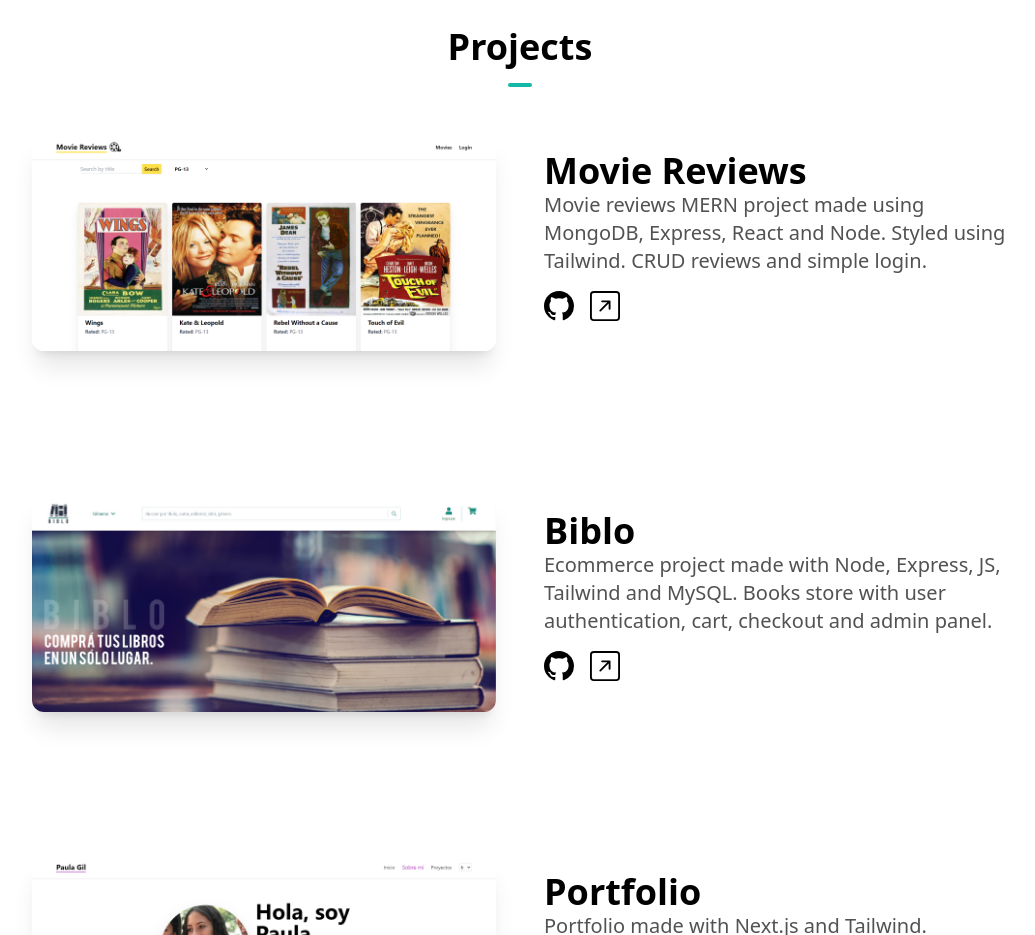
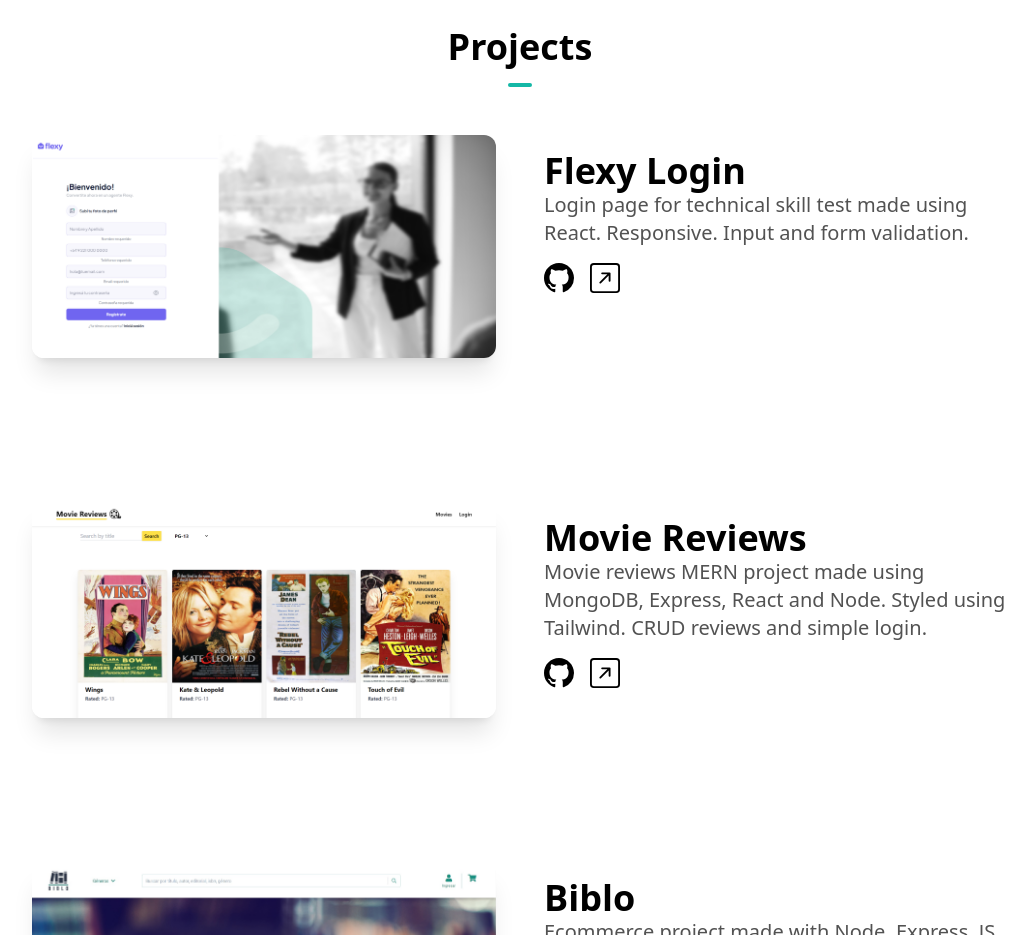
Before and after one commit to agustinmfran/portfolio, a Next.js app: page / in a window 1280 px wide. Shown: the part 1580-2515 px from the top of the page, without its empty margins (120-1155 px from the left). Built offline with nearby package versions, Linux system fonts and the light colour scheme.

Commit message:
project added

```diff
--- a/src/components/ProjectsSection.js
+++ b/src/components/ProjectsSection.js
@@ -10,6 +10,13 @@ const ProjectsSection = () => {
   const { locale } = useRouter();
   const lang = locale === "es" ? es.projectsSection : en.projectsSection;
   const projects = [
+    {
+      name: "Flexy Login",
+      description: lang.flexy.description,
+      image: "/flexy.png",
+      github: "https://github.com/agustinmfran/prueba-tecnica-flexy",
+      link: "https://prueba-tecnica-flexy-delta.vercel.app/",
+    },
     {
       name: "Movie Reviews",
       description: lang.moviereviews.description,
--- a/src/languages/en.js
+++ b/src/languages/en.js
@@ -70,6 +70,10 @@ const en = {
       description:
         "Movie reviews MERN project made using MongoDB, Express, React and Node. Styled using Tailwind. CRUD reviews and simple login.",
     },
+    flexy: {
+      description:
+        "Login page for technical skill test made using React. Responsive. Input and form validation.",
+    },
   },
   bibloSection: {
     description:
--- a/src/languages/es.js
+++ b/src/languages/es.js
@@ -70,6 +70,10 @@ const es = {
       description:
         "Movie reviews MERN hecho con MongoDB, Express, React y Node. Estilado con Tailwind. CRUD de reviews y login simple.",
     },
+    flexy: {
+      description:
+        "Login para prueba técnica hecho con React. Responsive. Input y form validation.",
+    },
   },
   bibloSection: {
     description:
```
Also changed, not shown: public/flexy.png (added).
